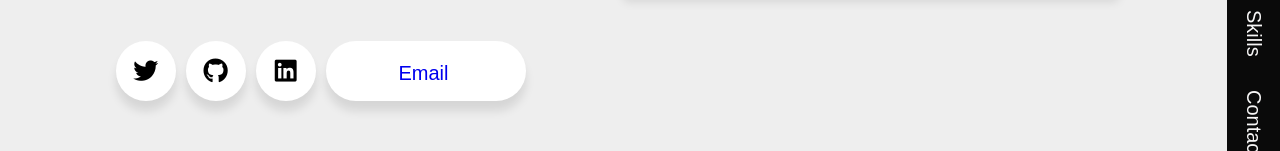
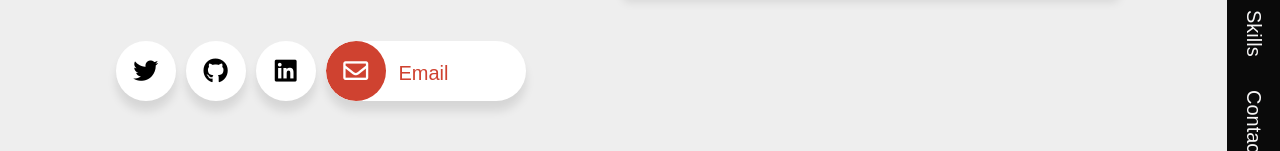
Before and after one commit to lilou1radi/Radi-Oumaima.github.io, a plain HTML site: page index.html in a window 1280 px wide. In both pictures the pointer is over the element 355 px from the left and 7621 px from the top of the page. Shown: the part 7551-7702 px from the top of the page. Drawn offline with nearby package versions, Linux system fonts and the light colour scheme.

Commit message:
Update style.css

```diff
--- a/css/style.css
+++ b/css/style.css
@@ -514,6 +514,9 @@ header .navbar a:hover{
 .wrapper .button:nth-child(3):hover .icon{
   background: rgb(68, 86, 185);
 }
+.wrapper .button:nth-child(4):hover .icon{
+  background: rgb(207, 66, 48);
+}
 
 .wrapper .button .icon i{
   font-size: 25px;
@@ -540,7 +543,9 @@ header .navbar a:hover{
 .wrapper .button:nth-child(3) span{
   color: rgb(68, 86, 185);
 }
-
+.wrapper .button:nth-child(4) span{
+ color: rgb(207, 66, 48);
+}
 
 
 /* ecucation style */
```
